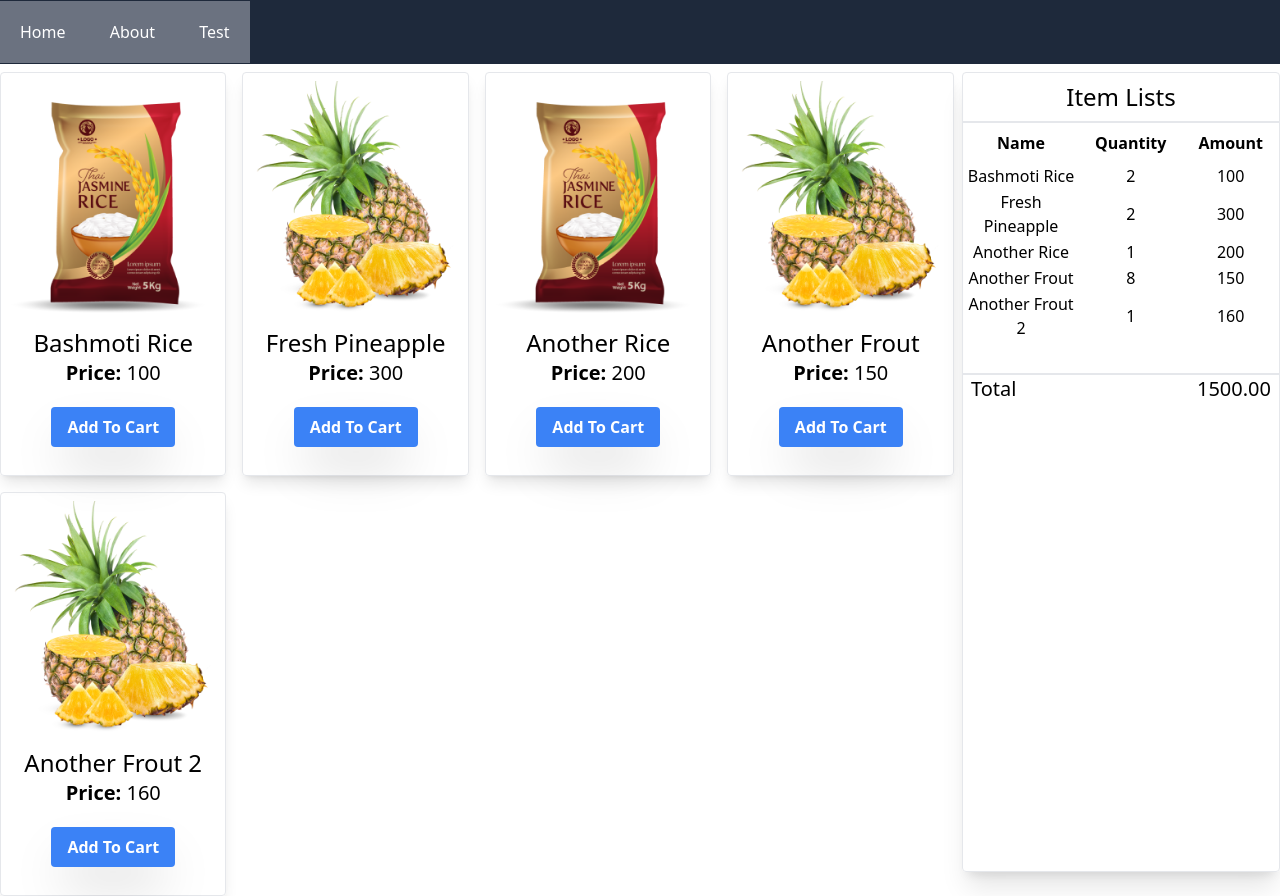
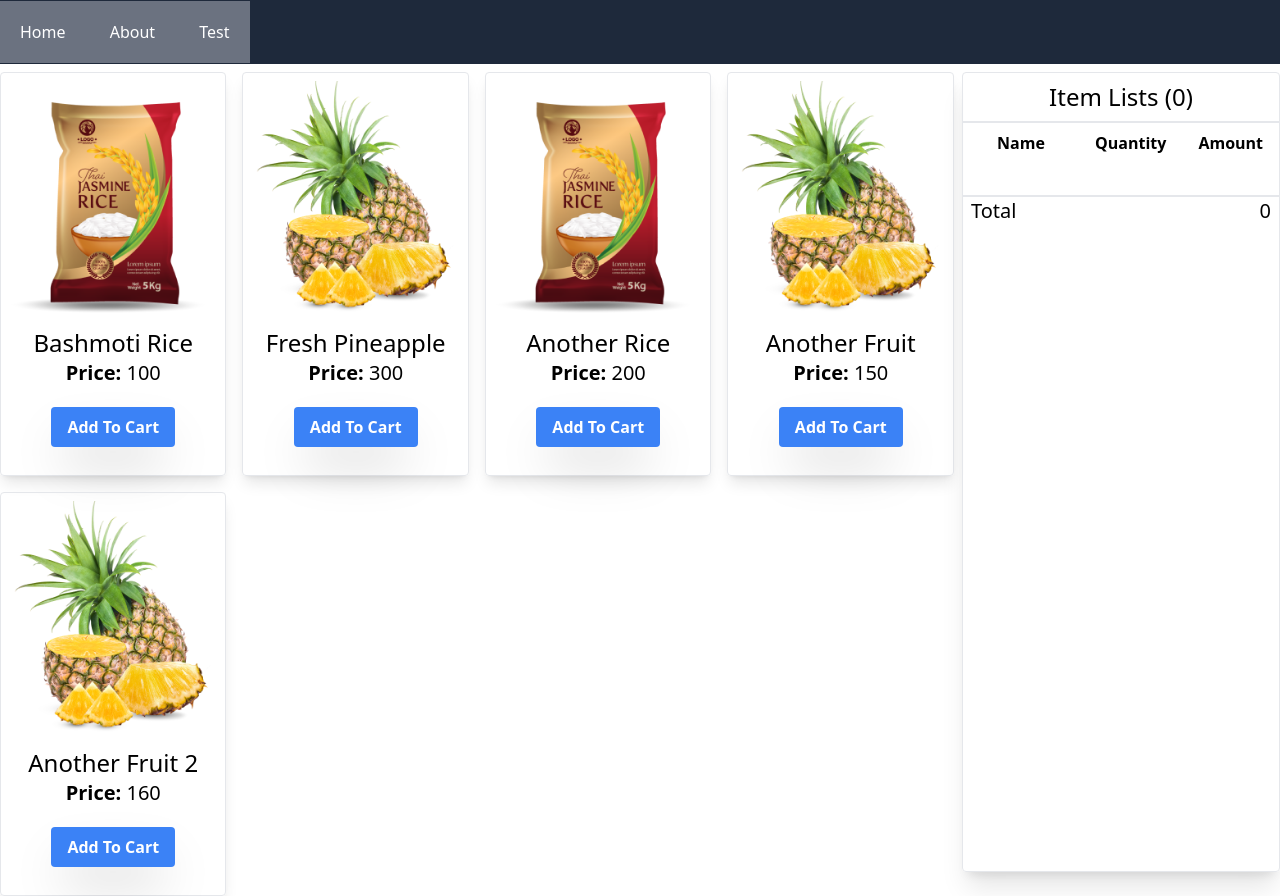
Before and after one commit to mahmudulhsn/shopping-cart-with-vue, a Vue app: page / in a window 1280 px wide. Built offline with nearby package versions, Linux system fonts and the light colour scheme.

Commit message:
add to cart done

```diff
--- a/package.json
+++ b/package.json
@@ -8,6 +8,7 @@
     "lint": "eslint . --ext .vue,.js,.jsx,.cjs,.mjs --fix --ignore-path .gitignore"
   },
   "dependencies": {
+    "mitt": "^3.0.0",
     "vue": "^3.2.33",
     "vue-router": "^4.0.14"
   },
--- a/src/components/Cart/CartDetails.vue
+++ b/src/components/Cart/CartDetails.vue
@@ -1,6 +1,6 @@
 <template>
     <div>
-        <h1 class="text-2xl border-b-2 py-2">Item Lists</h1>
+        <h1 class="text-2xl border-b-2 py-2">Item Lists ({{ cartItemsArray.length }})</h1>
         <div class="cart-item-list pb-8">
             <table class="table-fixed">
                 <thead>
@@ -11,14 +11,14 @@
                     </tr>
                 </thead>
                 <tbody>
-                    <CartItems :cartItems="cartItemsList" />
+                    <CartItems :cartItems="cartItemsArray" />
                 </tbody>
             </table>
         </div>
 
         <div class="inset-x-0 bottom-0 text-xl border-t-2 flex">
             <div class="w-1/2 text-left pl-2">Total</div>
-            <div class="w-1/2 text-right pr-2">1500.00</div>
+            <div class="w-1/2 text-right pr-2">{{ finalTotal }}</div>
         </div>
     </div>
 </template>
@@ -26,9 +26,39 @@
 <script>
 import CartItems from "./CartItems.vue";
 export default {
-    props: {
-        cartItemsList: Array,
+    components: { CartItems },
+    data() {
+        return {
+            cartItemsArray: [],
+            finalTotal: 0
+        }
     },
-    components: { CartItems },
+    mounted() {
+        this.eventBus.on('addItemToCart', (item) => {
+            let cartItem = {
+                id: item.id,
+                name: item.name,
+                totalAmount: item.price,
+                quantity: 1,
+            };
+
+            let tempFinalTotal = cartItem.totalAmount * cartItem.quantity;
+            let findItem = this.cartItemsArray.find(element => element.id == cartItem.id);
+            if (findItem) {
+                this.cartItemsArray.map(element => {
+                    if (element.id == cartItem.id) {
+                        element.quantity = element.quantity + cartItem.quantity;
+                        element.totalAmount = element.totalAmount + tempFinalTotal;
+                    }
+                })
+            } else {
+                this.cartItemsArray.push(cartItem)
+            }
+            this.finalTotal += tempFinalTotal;
+        })
+
+    },
+
+
 }
 </script>
--- a/src/components/Cart/CartItems.vue
+++ b/src/components/Cart/CartItems.vue
@@ -2,7 +2,7 @@
     <tr v-for="(cartItem, index) in  cartItems">
         <td>{{ cartItem.name }}</td>
         <td>{{ cartItem.quantity }}</td>
-        <td>{{ cartItem.price }}</td>
+        <td>{{ cartItem.totalAmount }}</td>
     </tr>
 </template>
 
--- a/src/components/Items/Items.vue
+++ b/src/components/Items/Items.vue
@@ -1,7 +1,7 @@
 <template>
     <div class="grid grid-cols-4 gap-4">
-        <div class="border p-2 shadow-lg rounded" v-for="(item, index) in items">
-            <SingleItem :item="item" />
+        <div class="border p-2 shadow-lg rounded" v-for="(item, index) in itemsArray">
+            <SingleItem :item="item" @addItemToCart="addItemToCart" />
         </div>
     </div>
 </template>
@@ -9,9 +9,43 @@
 <script>
 import SingleItem from '../../components/Items/SingleItem.vue'
 export default {
-    props: {
-        items: Array,
+    components: { SingleItem },
+    data() {
+        return {
+            itemsArray: [
+                {
+                    id: 1,
+                    name: "Bashmoti Rice",
+                    price: 100.00,
+                    image: './../../assets/img/grocery-items.png'
+                },
+                {
+                    id: 2,
+                    name: "Fresh Pineapple",
+                    price: 300.00,
+                    image: './../../assets/img/fresh-fruit.png'
+                },
+                {
+                    id: 3,
+                    name: "Another Rice",
+                    price: 200.00,
+                    image: './../../assets/img/grocery-items.png'
+                },
+                {
+                    id: 4,
+                    name: "Another Fruit",
+                    price: 150.00,
+                    image: './../../assets/img/fresh-fruit.png'
+                },
+                {
+                    id: 5,
+                    name: "Another Fruit 2",
+                    price: 160.00,
+                    image: './../../assets/img/fresh-fruit.png'
+                },
+            ],
+
+        }
     },
-    components: { SingleItem }
 }
 </script>
--- a/src/components/Items/SingleItem.vue
+++ b/src/components/Items/SingleItem.vue
@@ -6,7 +6,8 @@
         <div class="product-details text-center mb-5">
             <h4 class="text-2xl">{{ item.name }}</h4>
             <h3 class="text-xl"><strong>Price: </strong> {{ item.price }}</h3>
-            <button class="bg-blue-500 hover:bg-blue-700 text-white font-bold py-2 px-4 mt-5 rounded shadow-2xl">
+            <button class="bg-blue-500 hover:bg-blue-700 text-white font-bold py-2 px-4 mt-5 rounded shadow-2xl"
+                @click="addToCart(item)">
                 Add To Cart
             </button>
         </div>
@@ -18,6 +19,10 @@ export default {
     props: {
         item: Object,
     },
-
+    methods: {
+        addToCart(item) {
+            this.eventBus.emit('addItemToCart', item);
+        }
+    },
 }
 </script>
--- a/src/main.js
+++ b/src/main.js
@@ -1,9 +1,16 @@
 import { createApp } from "vue";
 import App from "./App.vue";
 import router from "./router";
+import mitt from 'mitt';
+
+// declare event bus
+const eventBus = mitt();
+// declare event bus
 
 const app = createApp(App);
 
 app.use(router);
-
+// config the event bus
+app.config.globalProperties.eventBus = eventBus
+// config the event bus
 app.mount("#app");
--- a/src/views/HomeView.vue
+++ b/src/views/HomeView.vue
@@ -4,11 +4,11 @@
   <main>
     <div class="flex mt-2 space-x-2">
       <div class="w-3/4">
-        <Items :items="itemsArray" />
+        <Items />
       </div>
 
       <div class="w-1/4 border rounded shadow-xl text-center relative h-screen">
-        <CartDetails :cartItemsList="cartItemsArray" />
+        <CartDetails />
       </div>
 
     </div>
@@ -22,74 +22,7 @@ export default {
   components: {
     Items,
     CartDetails
-  },
-  data() {
-    return {
-      itemsArray: [
-        {
-          id: 1,
-          name: "Bashmoti Rice",
-          price: 100.00,
-          image: './../../assets/img/grocery-items.png'
-        },
-        {
-          id: 2,
-          name: "Fresh Pineapple",
-          price: 300.00,
-          image: './../../assets/img/fresh-fruit.png'
-        },
-        {
-          id: 3,
-          name: "Another Rice",
-          price: 200.00,
-          image: './../../assets/img/grocery-items.png'
-        },
-        {
-          id: 4,
-          name: "Another Frout",
-          price: 150.00,
-          image: './../../assets/img/fresh-fruit.png'
-        },
-        {
-          id: 5,
-          name: "Another Frout 2",
-          price: 160.00,
-          image: './../../assets/img/fresh-fruit.png'
-        },
-      ],
-      cartItemsArray: [
-        {
-          id: 1,
-          name: "Bashmoti Rice",
-          quantity: 2,
-          price: 100.00,
-        },
-        {
-          id: 2,
-          name: "Fresh Pineapple",
-          quantity: 2,
-          price: 300.00,
-        },
-        {
-          id: 3,
-          name: "Another Rice",
-          quantity: 1,
-          price: 200.00,
-        },
-        {
-          id: 4,
-          name: "Another Frout",
-          quantity: 8,
-          price: 150.00,
-        },
-        {
-          id: 5,
-          name: "Another Frout 2",
-          quantity: 1,
-          price: 160.00,
-        },
-      ]
-    }
-  },
+  }
+
 };
 </script>
```
Also changed, not shown: 1 other file (tests, documents, lock files or other folders).
